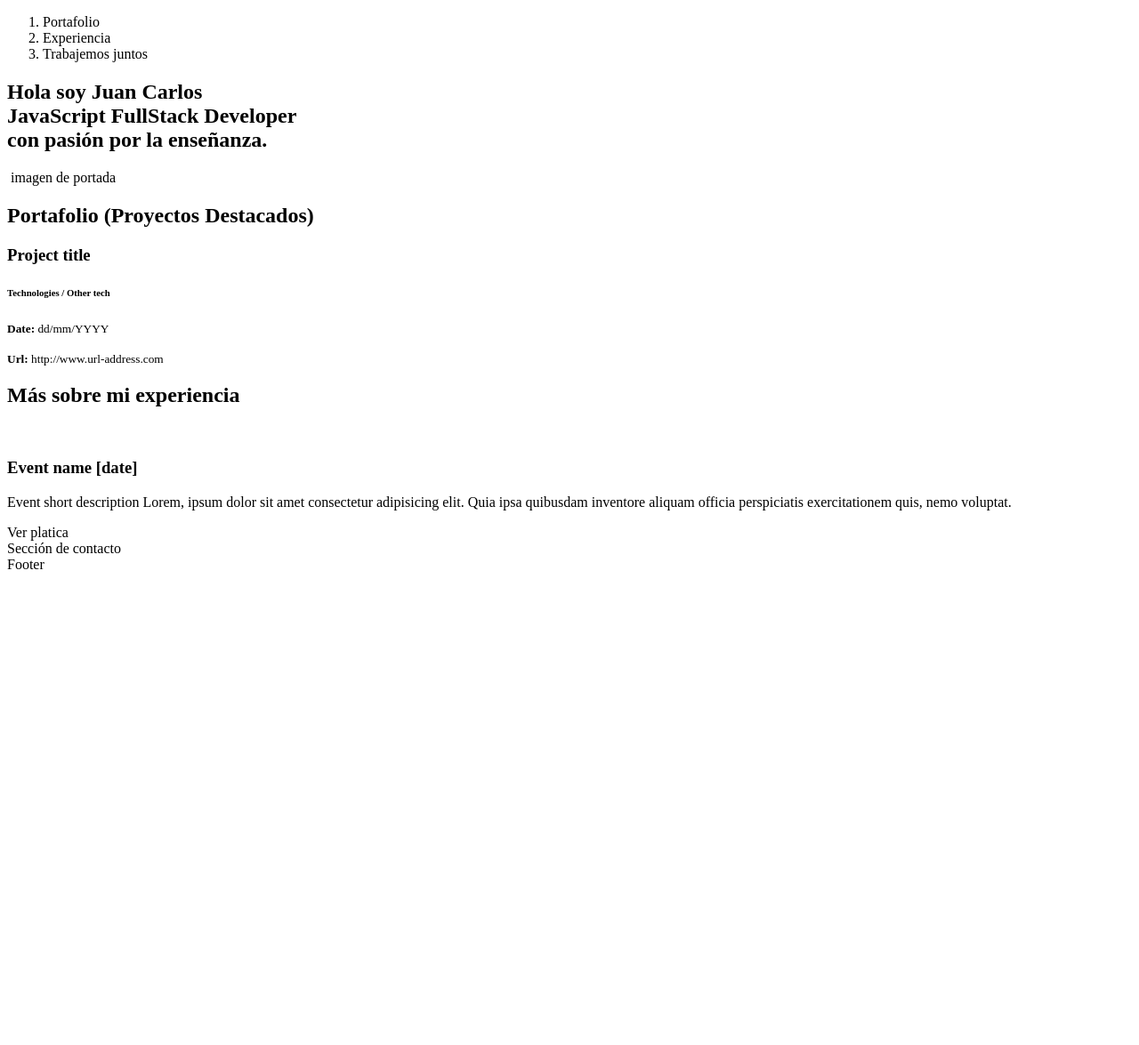
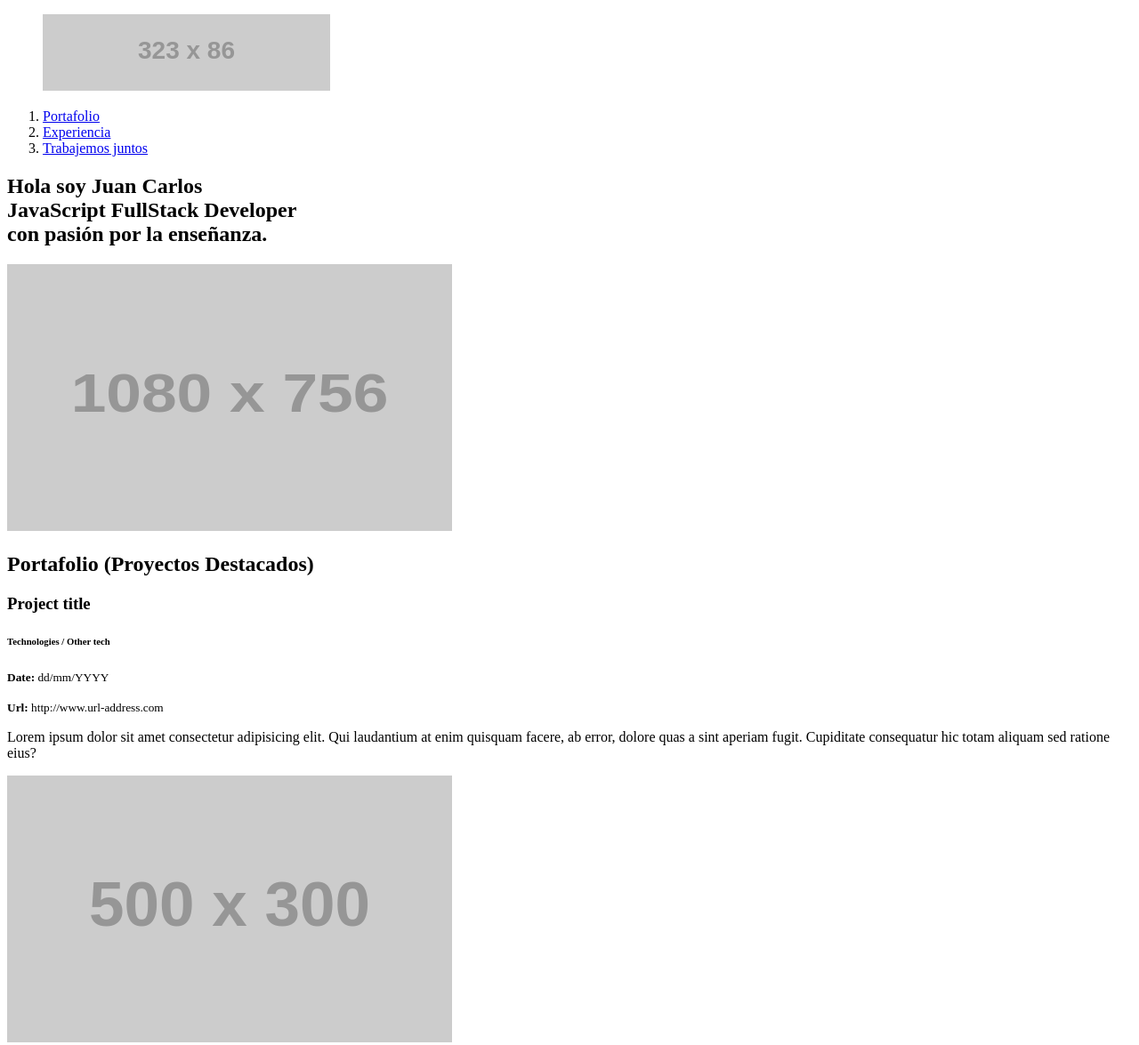
Before and after one commit to jcmexdev/desarrollo-web-online, a plain HTML site: page index.html in a window 1280 px wide. Shown: the top 1175 px of the page at 89% size. Before the commit the page ends 800 px from the top, so only its background shows below. Drawn offline with Linux system fonts and the light colour scheme; placeholder pictures from the web are drawn by us.

Commit message:
Atributos HTML

```diff
--- a/index.html
+++ b/index.html
@@ -1,32 +1,46 @@
 <!DOCTYPE html>
-<html>
+<html lang="es">
   <head>
+    <meta charset="UTF-8" />
     <title>Juan Carlos</title>
+    <link rel="icon" type="imagen.png" href="http://via.placeholder.com/173" />
   </head>
   <body>
     <header>
+      <div>
+        <figure>
+          <img
+            src="https://via.placeholder.com/323x86.png?text='logo'"
+            alt="Logo"
+          />
+        </figure>
         <nav>
           <ol>
             <li>
-            <a>Portafolio</a>
+              <a href="#">Portafolio</a>
             </li>
             <li>
-            <a>Experiencia</a>
-          </li>
+              <a href="#">Experiencia</a>
             </li>
             <li>
-            <a>Trabajemos juntos</a>
+              <a href="#">Trabajemos juntos</a>
             </li>
           </ol>
         </nav>
+      </div>
     </header>
     <section>
       <h1>
-        Hola soy <strong>Juan Carlos </strong><br/>
-        <strong>JavaScript FullStack Developer</strong> <br/>
+        Hola soy <strong>Juan Carlos </strong><br />
+        <strong>JavaScript FullStack Developer</strong> <br />
         con pasión por la enseñanza.
       </h1>
-      <img /> imagen de portada
+      <img
+        src="https://via.placeholder.com/1080x756.png?text='hero.png'"
+        width="500"
+        height="300"
+        alt="Main site image"
+      />
     </section>
 
     <!-- PORTAFOLIO -->
@@ -35,8 +49,19 @@
       <article>
         <h3>Project title</h3>
         <h6>Technologies / Other tech</h6>
-        <p><small><strong>Date:</strong> dd/mm/YYYY</small></p>
-        <p><small><strong>Url:</strong> http://www.url-address.com</small></p>
+        <p>
+          <small><strong>Date:</strong> dd/mm/YYYY</small>
+        </p>
+        <p>
+          <small><strong>Url:</strong> http://www.url-address.com</small>
+        </p>
+        <p>
+          Lorem ipsum dolor sit amet consectetur adipisicing elit. Qui
+          laudantium at enim quisquam facere, ab error, dolore quas a sint
+          aperiam fugit. Cupiditate consequatur hic totam aliquam sed ratione
+          eius?
+        </p>
+        <img src="http://via.placeholder.com/500x300" alt="Project name" />
       </article>
     </section>
 
@@ -45,10 +70,19 @@
       <h2>Más sobre mi experiencia</h2>
       <article>
         <figure>
-            <img src=" " alt=""/>
+          <img
+            src="https://via.placeholder.com/1567x1044"
+            alt="Event name"
+            width="500"
+            height="300"
+          />
         </figure>
         <h3>Event name [date]</h3>
-        <p>Event short description Lorem, ipsum dolor sit amet consectetur adipisicing elit. Quia ipsa quibusdam inventore aliquam officia perspiciatis exercitationem quis, nemo voluptat.</p>
+        <p>
+          Event short description Lorem, ipsum dolor sit amet consectetur
+          adipisicing elit. Quia ipsa quibusdam inventore aliquam officia
+          perspiciatis exercitationem quis, nemo voluptat.
+        </p>
         <a>Ver platica</a>
       </article>
     </section>
```
Also changed, not shown: 1 other file. Lines whose indentation alone changed are shown as unchanged.
